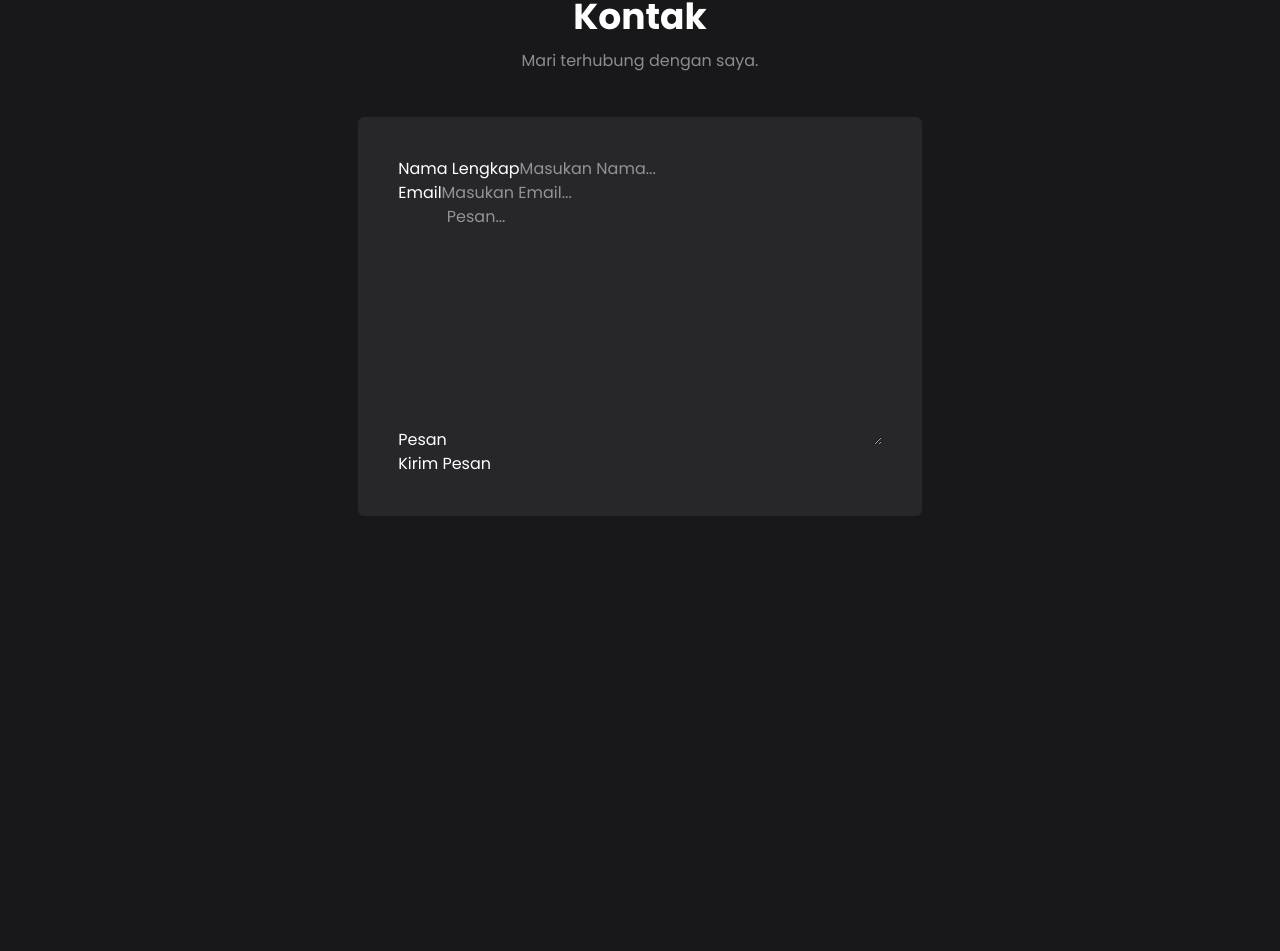
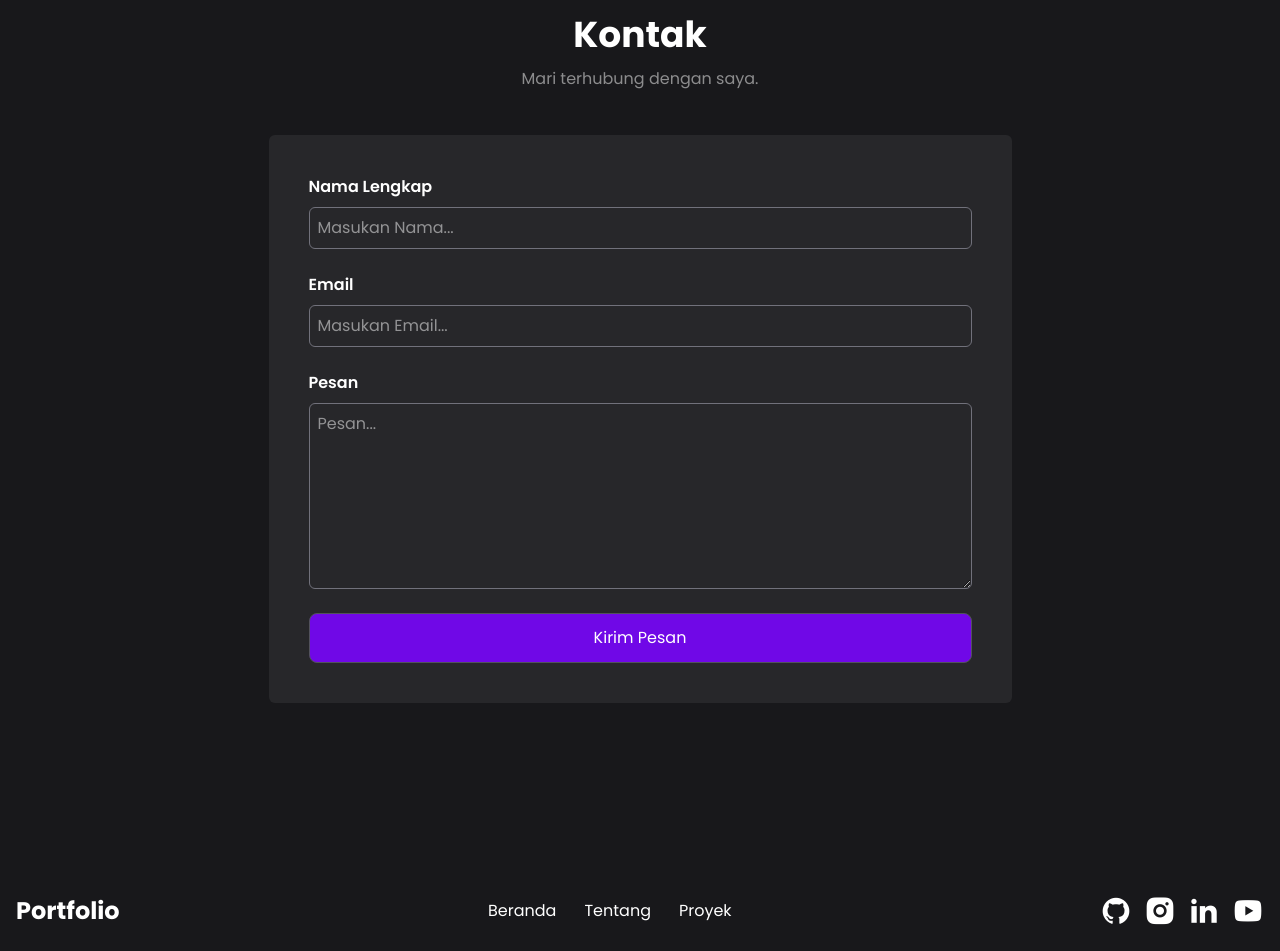
Before and after one commit to DioRangga/Portofolio-project, a React (Vite) app: page / in a window 1280 px wide. Shown: the part 3507-4458 px from the top of the page. Before the commit the page ends 4063 px from the top, so only its background shows below. Built offline with nearby package versions, Linux system fonts and the light colour scheme.

Commit message:
1.0
Pre-Loader

```diff
--- a/src/App.jsx
+++ b/src/App.jsx
@@ -114,25 +114,30 @@
       </div>
      {/* Proyek */}
       {/* Kontak */}
-      <div className="kontak mt-32 p-10">
+      <div className="kontak mt-32 sm:p-10 p-0">
         <h1 className="text-4xl mb-2 font-bold text-center">Kontak</h1>
         <p className="text-base/loose text-center mb-10 opacity-50">Mari terhubung dengan saya.</p>
-      <form action="" className="bg-zinc-800 p-10 w-fit mx-auto rounded-md" autoComplete="off">
-        <div>
-          <div>
-          <label> Nama Lengkap</label>
-          <input type="text" name="nama" placeholder="Masukan Nama..." required />
+      <form action="https://formsubmit.co/diogreencounty@gmail.com" method="POST"
+      className="bg-zinc-800 p-10 sm:w-fit w-full mx-auto rounded-md" autoComplete="off">
+        <div className="flex flex-col gap-6">
+          <div className="flex flex-col gap-2">
+          <label className="font-semibold"> Nama Lengkap</label>
+                <input type="text" name="nama" placeholder="Masukan Nama..." className="border
+                border-zinc-500 p-2 rounded-md" required />
           </div>
-          <div>
-          <label> Email</label>
-          <input type="email" name="email" placeholder="Masukan Email..." required />
+          <div className="flex flex-col gap-2">
+          <label className="font-semibold"> Email</label>
+          <input type="email" name="email" placeholder="Masukan Email..." className="border
+                border-zinc-500 p-2 rounded-md" required />
           </div>
-          <div>
-          <label> Pesan</label>
-          <textarea name="pesan" id="pesan" cols="30" rows="10" placeholder="Pesan..."></textarea>
+          <div className="flex flex-col gap-2">
+          <label className="font-semibold"> Pesan</label>
+          <textarea name="pesan" id="pesan" cols="45" rows="7" placeholder="Pesan..." className="border
+           border-zinc-500 p-2 rounded-md required"></textarea>
           </div>
-          <div>
-          <button type="submit">Kirim Pesan</button>
+          <div className="text-center">
+          <button type="submit" className="bg-violet-700 p-3 rounded-lg w-full cursor-pointer border
+           border-zinc-600 hover:bg-violet-600">Kirim Pesan</button>
           </div>
         </div>
       </form>
--- /dev/null
+++ b/src/components/Footer.jsx
@@ -0,0 +1,28 @@
+const Footer = () => {
+  return (
+    <div className="mt-32 py-4 flex md:flex-row flex-col gap-6 md:gap-0 justify-between items-center">
+        <h1 className="text-2xl font-bold">Portfolio</h1>
+        <div className="flex gap-7">
+            <a href="#">Beranda</a>
+            <a href="#">Tentang</a>
+            <a href="#">Proyek</a>
+        </div>
+        <div className="flex items-center gap-3">
+            <a href="#">
+                <i className="ri-github-fill ri-2x"></i>
+            </a>
+            <a href="#">
+                <i className="ri-instagram-fill ri-2x"></i>
+            </a>
+            <a href="#">
+                <i className="ri-linkedin-fill ri-2x"></i>
+            </a>
+            <a href="#">
+                <i className="ri-youtube-fill ri-2x"></i>
+            </a>
+        </div>
+    </div>
+  )
+}
+
+export default Footer
--- a/src/main.jsx
+++ b/src/main.jsx
@@ -4,12 +4,14 @@
 import App from './App.jsx'
 import Navbar from './components/Navbar.jsx';
 import 'remixicon/fonts/remixicon.css'
+import Footer from './components/Footer.jsx';
 
 createRoot(document.getElementById('root')).render(
   <StrictMode>
     <div className="container mx-auto px-4">
      <Navbar />
      <App />
+     <Footer />
     </div>
   </StrictMode>
 );
```
Also changed, not shown: public/assets/hero-img.webp.
